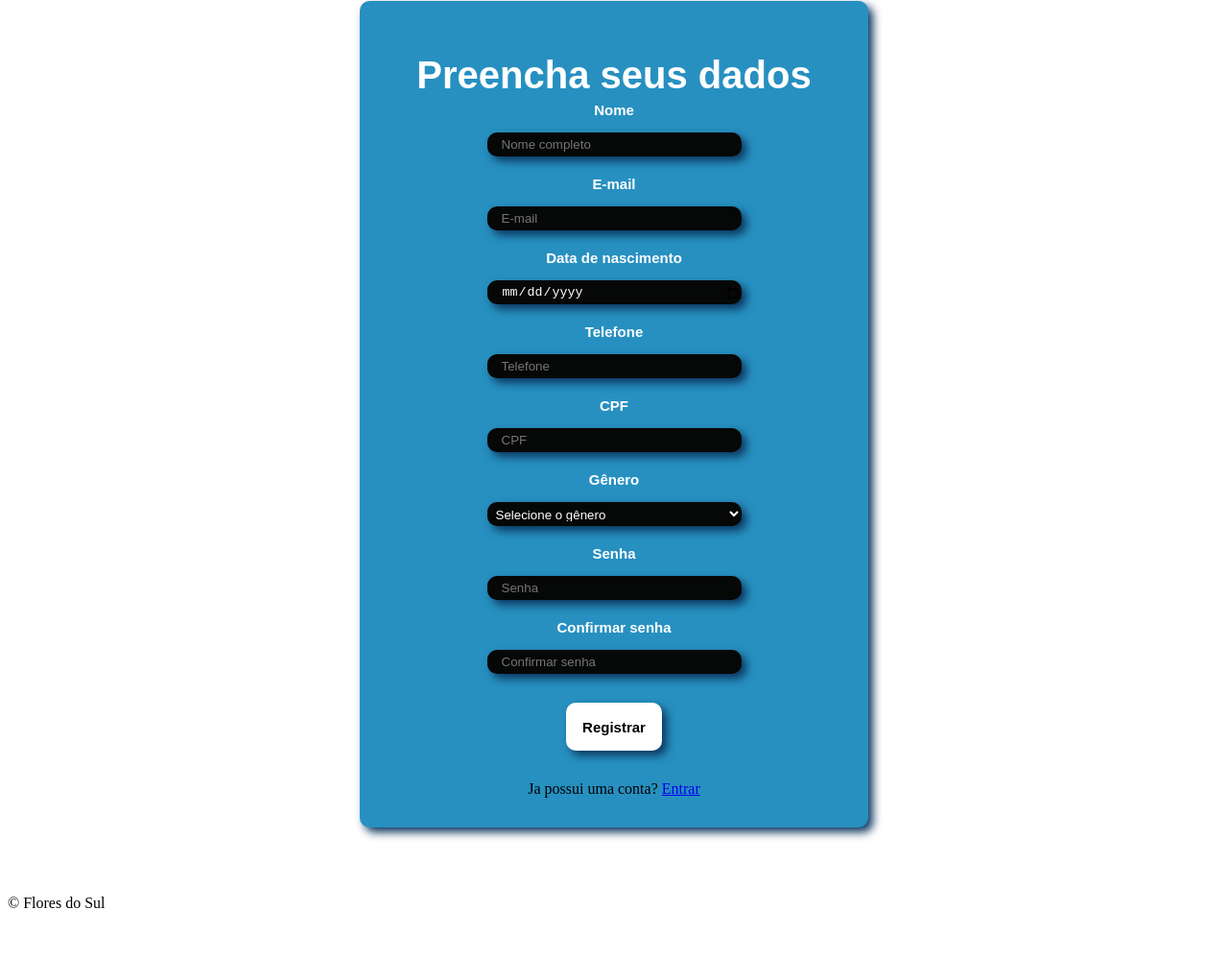
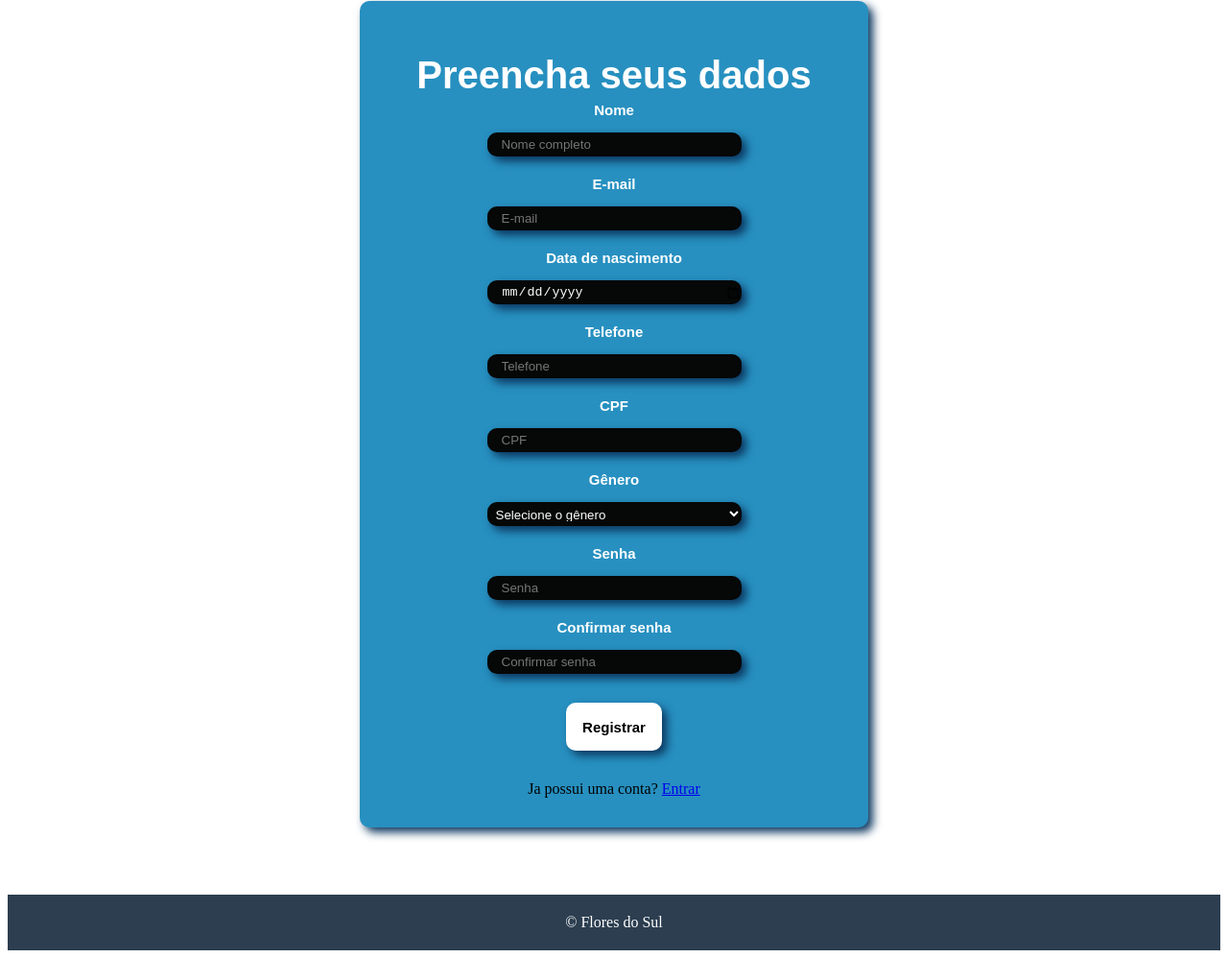
Before and after one commit to gabiapp/Atividade01_Desenvolvimento-Web-ADS, a plain HTML site: page index_cadastro.html in a window 1280 px wide. Shown: the part 135-1133 px from the top of the page at 96% size. Before the commit the page ends 1101 px from the top, so only its background shows below. Drawn offline with Linux system fonts and the light colour scheme.

Commit message:
Modificacoes

```diff
--- a/style_cadastro.css
+++ b/style_cadastro.css
@@ -112,3 +112,15 @@ nav a:hover {
     color: rgb(0, 0, 0);
     cursor: pointer;
 }
+
+footer {
+    background-color: #2C3E50;
+    color: white;
+    padding: 20px 0;
+    text-align: center;
+}
+
+footer p {
+    margin: 0;
+    font-size: 1em;
+}
--- a/style_entrar.css
+++ b/style_entrar.css
@@ -113,3 +113,15 @@ nav a:hover {
     color: rgb(0, 0, 0);
     cursor: pointer;
 }
+
+footer {
+    background-color: #2C3E50;
+    color: white;
+    padding: 20px 0;
+    text-align: center;
+}
+
+footer p {
+    margin: 0;
+    font-size: 1em;
+}
--- a/stylesendereco.css
+++ b/stylesendereco.css
@@ -54,6 +54,12 @@ nav a {
     text-decoration: none;
     color: white;
 
+}
+
+nav a:hover {
+    color: #00FFFF;
+    transition: color 0.3s ease;
+    font-size: 1.2em;
 }
 
 .container_form {
--- a/stylespagamento.css
+++ b/stylespagamento.css
@@ -30,6 +30,12 @@ nav a {
     text-decoration: none;
     color: white;
 
+}
+
+nav a:hover {
+    color: #00FFFF;
+    transition: color 0.3s ease;
+    font-size: 1.2em;
 }
 
 #titulo, #subtitulo {
```
Also changed, not shown: index_entrar.html (+3 -1 lines).
